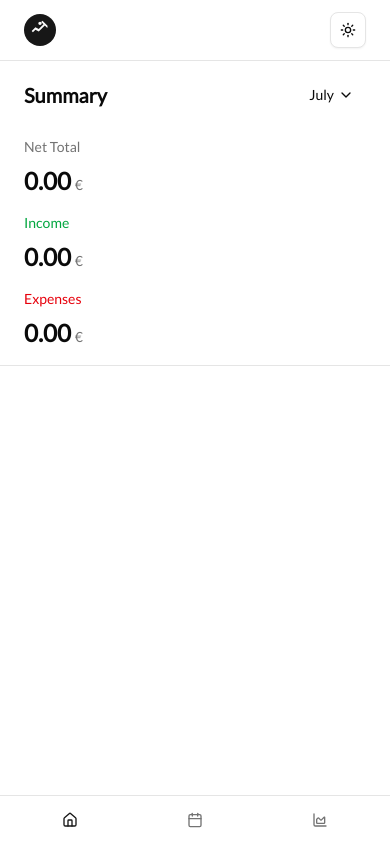
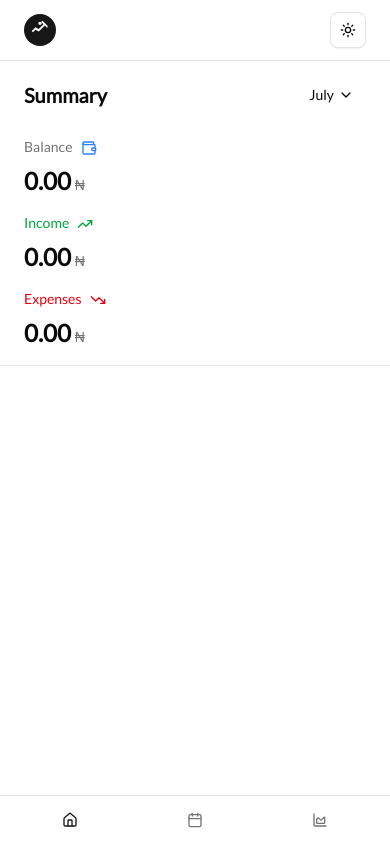
Before and after one commit to ugbeadie/MoneyTrail, a Next.js app: page / in a window 390 px wide. Shown: the top 866 px of the page. Built offline with nearby package versions, Linux system fonts and the light colour scheme.

Commit message:
code refactoring

```diff
--- a/src/components/AmountDashboard.tsx
+++ b/src/components/AmountDashboard.tsx
@@ -1,33 +1,11 @@
 "use client";
 
 import { useState, useEffect } from "react";
-import { ChevronDown } from "lucide-react";
-import { Button } from "@/components/ui/button";
-import {
-  DropdownMenu,
-  DropdownMenuContent,
-  DropdownMenuItem,
-  DropdownMenuTrigger,
-} from "@/components/ui/dropdown-menu";
 import { getTransactionSummary } from "@/lib/actions";
 import type { TransactionSummary } from "@/types/transaction";
-import { TrendingUp, TrendingDown, Wallet } from "lucide-react";
-import Spinner from "@/components/ui/spinner";
-
-const months = [
-  "January",
-  "February",
-  "March",
-  "April",
-  "May",
-  "June",
-  "July",
-  "August",
-  "September",
-  "October",
-  "November",
-  "December",
-];
+import { MonthPicker } from "@/components/MonthPicker";
+import { SummaryStats } from "@/components/SummaryStats";
+import { months } from "@/lib/constants";
 
 export function AmountDashboard() {
   const [selectedMonth, setSelectedMonth] = useState(() => {
@@ -62,109 +40,20 @@ export function AmountDashboard() {
   return (
     <div className="w-full">
       {/* Desktop: Single row with 5 columns - even spacing */}
-      <div className="hidden md:flex justify-between items-center py-4 w-full md:px-20">
-        {/* Column 1: Summary */}
+      <div className="hidden md:flex justify-between items-center py-4 w-full px-6">
+        {/*Summary */}
         <div className="flex-1 flex flex-col">
-          <h1 className="text-3xl font-semibold text-foreground">Summary</h1>
+          <h1 className="text-2xl font-semibold text-foreground">Summary</h1>
         </div>
 
-        {/* Column 2: Net Total */}
-        <div className="flex-1 flex flex-col text-center">
-          <div className="text-sm font-medium mb-2 text-muted-foreground flex justify-center">
-            Balance
-            <span>
-              <Wallet />
-            </span>
-          </div>
-          <div className="text-2xl font-bold text-foreground">
-            {isLoading ? (
-              <Spinner />
-            ) : (
-              <>
-                {summary.balance.toLocaleString("en-US", {
-                  minimumFractionDigits: 2,
-                  maximumFractionDigits: 2,
-                })}
-                <span className="text-sm font-normal text-muted-foreground ml-1">
-                  ₦
-                </span>
-              </>
-            )}
-          </div>
-        </div>
+        <SummaryStats summary={summary} isLoading={isLoading} />
 
-        {/* Column 3: Income */}
-        <div className="flex-1 flex flex-col text-center">
-          <div className="text-sm font-medium mb-2 text-green-600 flex justify-center align-center">
-            Income
-            <TrendingUp className=" text-green-600" />
-          </div>
-          <div className="text-2xl font-bold text-foreground">
-            {isLoading ? (
-              <Spinner />
-            ) : (
-              <>
-                {summary.totalIncome.toLocaleString("en-US", {
-                  minimumFractionDigits: 2,
-                  maximumFractionDigits: 2,
-                })}
-                <span className="text-sm font-normal text-muted-foreground ml-1">
-                  ₦
-                </span>
-              </>
-            )}
-          </div>
-        </div>
-
-        {/* Column 4: Expenses */}
-        <div className="flex-1 flex flex-col text-center">
-          <div className="text-sm font-medium mb-2 text-red-600  flex justify-center align-center">
-            Expenses
-            <span>
-              <TrendingDown className=" text-red-600" />
-            </span>
-          </div>
-          <div className="text-2xl font-bold text-foreground">
-            {isLoading ? (
-              <Spinner />
-            ) : (
-              <>
-                {summary.totalExpenses.toLocaleString("en-US", {
-                  minimumFractionDigits: 2,
-                  maximumFractionDigits: 2,
-                })}
-                <span className="text-sm font-normal text-muted-foreground ml-1">
-                  ₦
-                </span>
-              </>
-            )}
-          </div>
-        </div>
-
-        {/* Column 5: Month Picker */}
+        {/*Month Picker */}
         <div className="flex-1 flex flex-col items-end">
-          <DropdownMenu>
-            <DropdownMenuTrigger asChild>
-              <Button
-                variant="ghost"
-                className="flex items-center gap-1 text-foreground hover:bg-transparent p-0"
-              >
-                {selectedMonth}
-                <ChevronDown className="h-4 w-4" />
-              </Button>
-            </DropdownMenuTrigger>
-            <DropdownMenuContent align="end" className="w-32">
-              {months.map((month) => (
-                <DropdownMenuItem
-                  key={month}
-                  onClick={() => setSelectedMonth(month)}
-                  className="cursor-pointer"
-                >
-                  {month}
-                </DropdownMenuItem>
-              ))}
-            </DropdownMenuContent>
-          </DropdownMenu>
+          <MonthPicker
+            selectedMonth={selectedMonth}
+            onSelect={setSelectedMonth}
+          />
         </div>
       </div>
 
@@ -173,96 +62,17 @@ export function AmountDashboard() {
         {/* Top row: Summary and Month Picker */}
         <div className="flex justify-between items-center">
           <h1 className="text-xl font-semibold text-foreground">Summary</h1>
-          <DropdownMenu>
-            <DropdownMenuTrigger asChild>
-              <Button
-                variant="ghost"
-                className="flex items-center gap-1 text-foreground hover:bg-transparent p-0"
-              >
-                {selectedMonth}
-                <ChevronDown className="h-4 w-4" />
-              </Button>
-            </DropdownMenuTrigger>
-            <DropdownMenuContent align="end" className="w-32">
-              {months.map((month) => (
-                <DropdownMenuItem
-                  key={month}
-                  onClick={() => setSelectedMonth(month)}
-                  className="cursor-pointer"
-                >
-                  {month}
-                </DropdownMenuItem>
-              ))}
-            </DropdownMenuContent>
-          </DropdownMenu>
+          <MonthPicker
+            selectedMonth={selectedMonth}
+            onSelect={setSelectedMonth}
+          />
         </div>
 
         {/* Financial amounts in single column */}
         <div className="space-y-4">
           {/* Net Total */}
           <div className="flex flex-col">
-            <div className="text-sm font-medium mb-2 text-muted-foreground">
-              Net Total
-            </div>
-            <div className="text-2xl font-bold text-foreground">
-              {isLoading ? (
-                <Spinner />
-              ) : (
-                <>
-                  {summary.balance.toLocaleString("en-US", {
-                    minimumFractionDigits: 2,
-                    maximumFractionDigits: 2,
-                  })}
-                  <span className="text-sm font-normal text-muted-foreground ml-1">
-                    €
-                  </span>
-                </>
-              )}
-            </div>
-          </div>
-
-          {/* Income */}
-          <div className="flex flex-col">
-            <div className="text-sm font-medium mb-2 text-green-600">
-              Income
-            </div>
-            <div className="text-2xl font-bold text-foreground">
-              {isLoading ? (
-                <Spinner />
-              ) : (
-                <>
-                  {summary.totalIncome.toLocaleString("en-US", {
-                    minimumFractionDigits: 2,
-                    maximumFractionDigits: 2,
-                  })}
-                  <span className="text-sm font-normal text-muted-foreground ml-1">
-                    €
-                  </span>
-                </>
-              )}
-            </div>
-          </div>
-
-          {/* Expenses */}
-          <div className="flex flex-col">
-            <div className="text-sm font-medium mb-2 text-red-600">
-              Expenses
-            </div>
-            <div className="text-2xl font-bold text-foreground">
-              {isLoading ? (
-                <Spinner />
-              ) : (
-                <>
-                  {summary.totalExpenses.toLocaleString("en-US", {
-                    minimumFractionDigits: 2,
-                    maximumFractionDigits: 2,
-                  })}
-                  <span className="text-sm font-normal text-muted-foreground ml-1">
-                    €
-                  </span>
-                </>
-              )}
-            </div>
+            <SummaryStats summary={summary} isLoading={isLoading} />
           </div>
         </div>
       </div>
--- a/src/components/MonthPicker.tsx
+++ b/src/components/MonthPicker.tsx
@@ -1,38 +1,20 @@
 "use client";
 
-import { ChevronDown } from "lucide-react";
-import { Button } from "@/components/ui/button";
 import {
   DropdownMenu,
   DropdownMenuContent,
   DropdownMenuItem,
   DropdownMenuTrigger,
 } from "@/components/ui/dropdown-menu";
+import { Button } from "@/components/ui/button";
+import { ChevronDown } from "lucide-react";
+import { months } from "@/lib/constants";
 
 interface MonthPickerProps {
   selectedMonth: string;
-  onChange: (month: string) => void;
+  onSelect: (month: string) => void;
 }
-
-const months = [
-  "Jan",
-  "Feb",
-  "Mar",
-  "Apr",
-  "May",
-  "Jun",
-  "Jul",
-  "Aug",
-  "Sep",
-  "Oct",
-  "Nov",
-  "Dec",
-];
-
-export default function MonthPicker({
-  selectedMonth,
-  onChange,
-}: MonthPickerProps) {
+export function MonthPicker({ selectedMonth, onSelect }: MonthPickerProps) {
   return (
     <DropdownMenu>
       <DropdownMenuTrigger asChild>
@@ -48,7 +30,7 @@ export default function MonthPicker({
         {months.map((month) => (
           <DropdownMenuItem
             key={month}
-            onClick={() => onChange(month)}
+            onClick={() => onSelect(month)}
             className="cursor-pointer"
           >
             {month}
--- /dev/null
+++ b/src/components/SummaryStats.tsx
@@ -0,0 +1,93 @@
+import { TrendingUp, TrendingDown, Wallet } from "lucide-react";
+import type { TransactionSummary } from "@/types/transaction";
+import Spinner from "@/components/ui/spinner";
+
+interface SummaryStatsProps {
+  summary: TransactionSummary;
+  isLoading: boolean;
+}
+
+export function SummaryStats({ summary, isLoading }: SummaryStatsProps) {
+  const formatAmount = (value: number) =>
+    value.toLocaleString("en-US", {
+      minimumFractionDigits: 2,
+      maximumFractionDigits: 2,
+    });
+
+  const items = [
+    {
+      label: "Balance",
+      value: summary.balance,
+      color: "text-muted-foreground",
+      icon: <Wallet className="h-4 w-4 text-blue-500" />,
+    },
+    {
+      label: "Income",
+      value: summary.totalIncome,
+      color: "text-green-600",
+      icon: <TrendingUp className="h-4 w-4 text-green-600" />,
+    },
+    {
+      label: "Expenses",
+      value: summary.totalExpenses,
+      color: "text-red-600",
+      icon: <TrendingDown className="h-4 w-4 text-red-600" />,
+    },
+  ];
+
+  return (
+    <>
+      {/* Desktop Layout */}
+      <div className="hidden md:flex justify-between w-full">
+        {items.map((item) => (
+          <div
+            key={item.label}
+            className="flex-1 flex flex-col text-center space-y-1"
+          >
+            <div
+              className={`text-sm font-medium ${item.color} flex justify-center align-center`}
+            >
+              {item.label}
+              <span className="ml-2 mt-[3px]">{item.icon}</span>
+            </div>
+            <div className="text-2xl font-bold text-foreground">
+              {isLoading ? (
+                <Spinner />
+              ) : (
+                <>
+                  {formatAmount(item.value)}
+                  <span className="text-sm font-normal text-muted-foreground ml-1">
+                    ₦
+                  </span>
+                </>
+              )}
+            </div>
+          </div>
+        ))}
+      </div>
+
+      {/* Mobile Layout */}
+      <div className="md:hidden space-y-4">
+        {items.map((item) => (
+          <div key={item.label} className="flex flex-col">
+            <div className={`text-sm font-medium mb-2 ${item.color} flex`}>
+              {item.label} <span className="ml-2 mt-[3px]">{item.icon}</span>
+            </div>
+            <div className="text-2xl font-bold text-foreground">
+              {isLoading ? (
+                <div className="animate-pulse bg-muted h-8 w-40 rounded" />
+              ) : (
+                <>
+                  {formatAmount(item.value)}
+                  <span className="text-sm font-normal text-muted-foreground ml-1">
+                    ₦
+                  </span>
+                </>
+              )}
+            </div>
+          </div>
+        ))}
+      </div>
+    </>
+  );
+}
--- a/src/lib/constants.ts
+++ b/src/lib/constants.ts
@@ -19,4 +19,19 @@ export const EXPENSE_CATEGORIES = [
   "Other Expense",
 ] as const;
 
+export const months = [
+  "January",
+  "February",
+  "March",
+  "April",
+  "May",
+  "June",
+  "July",
+  "August",
+  "September",
+  "October",
+  "November",
+  "December",
+];
+
 export const TRANSACTION_FORM_ID = "transaction-form";
```
